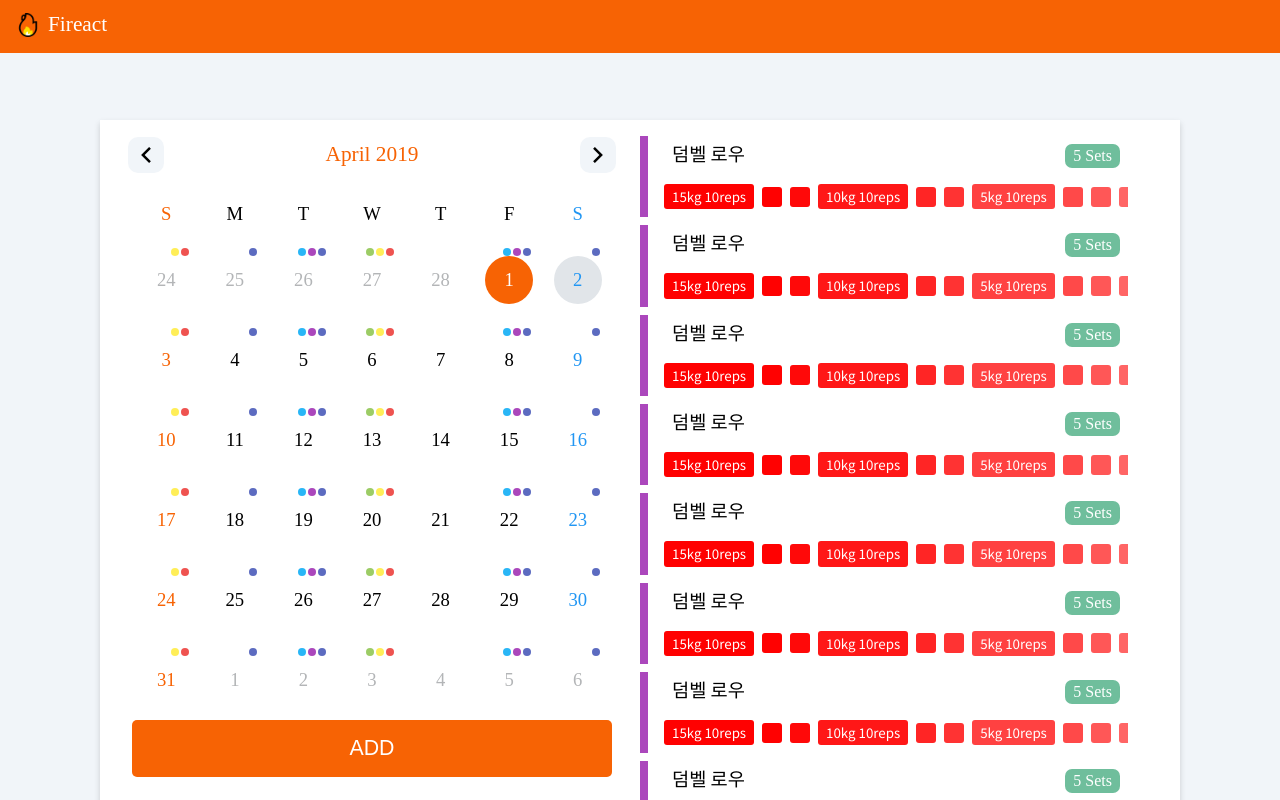
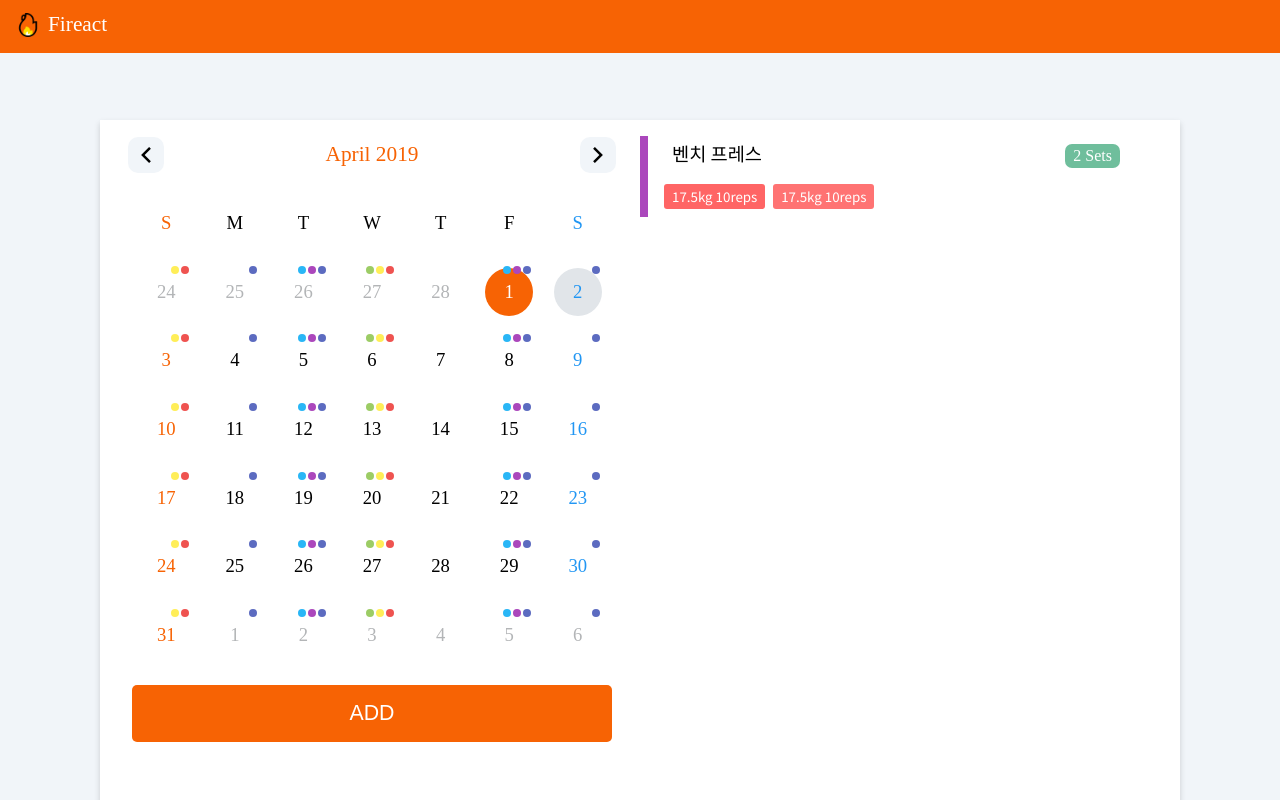
Before and after one commit to zynkn/fireact, a React (Create React App) app: page / in a window 1280 px wide. Built offline with nearby package versions, Linux system fonts and the light colour scheme; a web font is replaced by a local one.

Commit message:
운동 기록 태그 고민해볼 것..

```diff
--- a/package.json
+++ b/package.json
@@ -7,7 +7,9 @@
     "@types/node": "11.13.9",
     "@types/react": "16.8.15",
     "@types/react-dom": "16.8.4",
+    "@types/react-redux": "^7.0.8",
     "@types/react-router-dom": "^4.3.2",
+    "@types/redux-actions": "^2.6.0",
     "immer": "^3.1.1",
     "node-sass": "^4.12.0",
     "react": "^16.8.6",
@@ -15,6 +17,7 @@
     "react-redux": "^7.0.3",
     "react-router-dom": "^5.0.0",
     "react-scripts": "3.0.0",
+    "react-spring": "^9.0.0-beta.6",
     "redux": "^4.0.1",
     "redux-actions": "^2.6.5",
     "typescript": "3.4.5"
--- a/src/components/calendar/Calendar/Calendar.scss
+++ b/src/components/calendar/Calendar/Calendar.scss
@@ -55,7 +55,8 @@
         flex:1;
         text-align: center;
         font-size: 14pt;
-        padding: 16px 0;
+        padding-bottom: calc(100% / 7);
+        height: 0;
         cursor: pointer;
 
         &:nth-child(1){
@@ -69,12 +70,19 @@
         }
 
         .date{
+          position: absolute;
+          top: 0;
+          bottom: 0;
+          left: 0;
+          right: 0;
+          margin: auto;
           display: inline-flex;
           justify-content: center;
           align-items: center;
           width: 48px;
           height: 48px;
           border-radius: 100%;
+
         }
         @media (max-width: 425px){
           .date{
@@ -86,7 +94,10 @@
           .date{
             background-color: #f1f5f9;
           }
-
+          .date.static{
+            background-color: transparent;
+            cursor: default;
+          }
         }
         &.selected{
           color: white;
@@ -102,6 +113,7 @@
 
         .label-box{
           position: absolute;
+          z-index: 2;
           font-size: 0;
           right: 12px;
           top: 8px;
@@ -137,11 +149,8 @@
       @media (max-width: 425px){
         .box{
           font-size: 12pt;
-          padding: 12px 0;
         }
       }
-
-
     }
   }
 }
--- a/src/components/calendar/Calendar/Calendar.tsx
+++ b/src/components/calendar/Calendar/Calendar.tsx
@@ -10,7 +10,7 @@ const Calendar: React.FC = () => {
     <div className="Calendar">
       <CalendarHead />
       <CalendarBody />
-      <div style={{ padding: '0 16px' }}>
+      <div style={{ padding: '0 16px', marginTop: '16px' }}>
         <IconBtn className="lg theme-color" name="ADD" style={{ borderRadius: '5px' }} />
       </div>
 
@@ -35,13 +35,13 @@ const CalendarBody: React.FC = () => {
   return (
     <div className="CalendarBody">
       <div className="row">
-        <div className="box">S</div>
-        <div className="box">M</div>
-        <div className="box">T</div>
-        <div className="box">W</div>
-        <div className="box">T</div>
-        <div className="box">F</div>
-        <div className="box">S</div>
+        <div className="box"><span className="date static">S</span></div>
+        <div className="box"><span className="date static">M</span></div>
+        <div className="box"><span className="date static">T</span></div>
+        <div className="box"><span className="date static">W</span></div>
+        <div className="box"><span className="date static">T</span></div>
+        <div className="box"><span className="date static">F</span></div>
+        <div className="box"><span className="date static">S</span></div>
       </div>
       <div className="row">
         <div className="box extra">
--- a/src/components/calendar/WorkoutList/WorkoutList.scss
+++ b/src/components/calendar/WorkoutList/WorkoutList.scss
@@ -5,7 +5,8 @@
   flex: 1;
   width: 100%;
   max-width: 520px;
-  padding: 16px 12px;
+  margin: 16px 0;
+  padding: 0px 12px;
   font-family: $font-noto;
   overflow-y: auto;
   user-select: none;
--- a/src/components/calendar/WorkoutList/WorkoutList.tsx
+++ b/src/components/calendar/WorkoutList/WorkoutList.tsx
@@ -1,24 +1,21 @@
 import React from 'react';
 import './WorkoutList.scss';
+import { WorkoutDataProps } from 'stores/modules/workout';
 
-const WorkoutList: React.FC = () => {
+interface Props {
+  data: Array<WorkoutDataProps>
+}
+const WorkoutList: React.FC<Props> = ({ data }) => {
+  console.log(data);
+  const generateList = () => {
+    return data.map(i => <ListItem  {...i} />);
+  }
   return (
     <div className="WorkoutList">
-      <ListItem />
-      <ListItem />
-      <ListItem />
-      <ListItem />
-      <ListItem />
-      <ListItem />
-      <ListItem />
-      <ListItem />
-      <ListItem />
-      <ListItem />
-      <ListItem />
-      <ListItem />
-      <ListItem />
-      <ListItem />
-
+      {
+        generateList()
+      }
+      {/* <ListItem /> */}
     </div>
   )
 }
@@ -26,28 +23,32 @@ const WorkoutList: React.FC = () => {
 export default WorkoutList;
 
 
-const ListItem: React.FC = () => {
+const ListItem: React.FC<WorkoutDataProps> = (props) => {
+  console.log(props);
+
+  const generateTag = () => {
+    let prevItem: object = {};
+    return props.detail.map((item, key) => {
+
+      if (JSON.stringify(prevItem) === JSON.stringify(item)) {
+        return <span key={key} className="Tag square" />
+      } else {
+        return <span key={key} className="Tag">{item.weight}kg {item.reps}reps</span>
+      }
+      prevItem = item;
+    })
+  }
   return (
     <div className="ListItem">
       <span className="ListLabel" />
       <div className="ListItemHead">
-        <span className="title">덤벨 로우</span>
-        <span className="set-label">5 Sets</span>
+        <span className="title">{props.name}</span>
+        <span className="set-label">{props.detail.length} Sets</span>
       </div>
       <div className="ListItemBody">
         <div className="Tag-wrap">
           <div className="Tag-box">
-            <span className="Tag square" />
-            <span className="Tag square" />
-            <span className="Tag square" />
-            <span className="Tag square" />
-            <span className="Tag">5kg 10reps</span>
-            <span className="Tag square" />
-            <span className="Tag square" />
-            <span className="Tag">10kg 10reps</span>
-            <span className="Tag square" />
-            <span className="Tag square" />
-            <span className="Tag">15kg 10reps</span>
+            {generateTag()}
           </div>
         </div>
 
--- /dev/null
+++ b/src/containers/WorkoutContainer.tsx
@@ -0,0 +1,27 @@
+import React from 'react';
+import Calendar from 'components/calendar/Calendar';
+import WorkoutList from 'components/calendar/WorkoutList';
+
+import { WorkoutState, WorkoutDataProps } from 'stores/modules/workout';
+import { connect } from 'react-redux';
+
+
+class WorkoutContainer extends React.Component<WorkoutState>{
+
+  render() {
+    console.log(this.props.data);
+    return (
+      <>
+        <Calendar />
+        <WorkoutList data={this.props.data} />
+      </>
+    )
+  }
+}
+
+
+export default connect<WorkoutState>(
+  (state: any) => ({
+    data: state.workout.data
+  })
+)(WorkoutContainer);
--- a/src/index.tsx
+++ b/src/index.tsx
@@ -1,14 +1,21 @@
 import React from 'react';
 import ReactDOM from 'react-dom';
+import { Provider } from 'react-redux';
 import { BrowserRouter, Route } from 'react-router-dom';
 import 'styles/reset.scss';
 import 'styles/base.scss';
 import App from './App';
 import * as serviceWorker from './serviceWorker';
+import configure from 'stores/configure';
+
+const store = configure();
 
 ReactDOM.render(
   <BrowserRouter>
-    <Route component={App} />
+    <Provider store={store}>
+      <Route component={App} />
+    </Provider>
+
   </BrowserRouter>, document.getElementById('root'));
 
 // If you want your app to work offline and load faster, you can change
--- a/src/pages/CalendarPage.tsx
+++ b/src/pages/CalendarPage.tsx
@@ -1,5 +1,6 @@
 import React from 'react';
 import Pane from 'components/common/Pane';
+import WorkoutContainer from 'containers/WorkoutContainer';
 import Calendar from 'components/calendar/Calendar';
 import WorkoutList from 'components/calendar/WorkoutList';
 
@@ -7,8 +8,9 @@ const CalendarPage: React.FC = () => {
 
   return (
     <Pane className="lg">
-      <Calendar />
-      <WorkoutList />
+      <WorkoutContainer />
+      {/* <Calendar />
+      <WorkoutList /> */}
     </Pane>
   )
 }
--- /dev/null
+++ b/src/stores/configure.ts
@@ -0,0 +1,32 @@
+import modules from './modules';
+import { createStore, applyMiddleware, compose } from 'redux';
+// import createSagaMiddleware from "redux-saga";
+// import mySaga from "./sagas";
+
+// declare global {
+//   interface Window {
+//     __REDUX_DEVTOOLS_EXTENSION_COMPOSE__?: typeof any;
+//   }
+// }
+// Development Mode ONLY.
+const isDev = process.env.NODE_ENV === 'development';
+const devtools = isDev && (window && (window as any).__REDUX_DEVTOOLS_EXTENSION_COMPOSE__)
+const composeEnhancers = devtools || compose;
+
+
+const configureStore = () => {
+
+
+  // const sagaMiddleware = createSagaMiddleware();
+  const store = createStore(
+    modules, /* preloadedState, */
+    composeEnhancers(
+      //applyMiddleware(sagaMiddleware)
+    )
+
+  );
+
+  // sagaMiddleware.run(mySaga);
+  return store;
+}
+export default configureStore;
--- /dev/null
+++ b/src/stores/modules/index.ts
@@ -0,0 +1,6 @@
+import { combineReducers } from 'redux';
+import workout from './workout';
+
+export default combineReducers({
+  workout
+});
--- /dev/null
+++ b/src/stores/modules/workout.ts
@@ -0,0 +1,39 @@
+import { createAction, handleActions } from 'redux-actions';
+
+const GET_WORKOUT = 'workout/GET_WORKOUT';
+
+export const getWorkout = createAction(GET_WORKOUT);
+
+export interface WorkoutState {
+  data: Array<WorkoutDataProps>
+}
+export interface WorkoutDataProps {
+  type: string,
+  name: string,
+  weightUnit?: string,
+  detail: Array<{ weight: number, reps: number }>
+}
+
+const initialState: WorkoutState = {
+  data: [{
+    type: 'chest',
+    name: '벤치 프레스',
+    weightUnit: 'kg',
+    detail: [
+      {
+        weight: 17.5,
+        reps: 10
+      }, {
+        weight: 17.5,
+        reps: 10
+      }
+    ]
+  }]
+}
+
+export default handleActions({
+  [GET_WORKOUT]: (state, action) => {
+    return { ...state }
+  },
+
+}, initialState);
```
Also changed, not shown: 1 other file (tests, documents, lock files or other folders).
